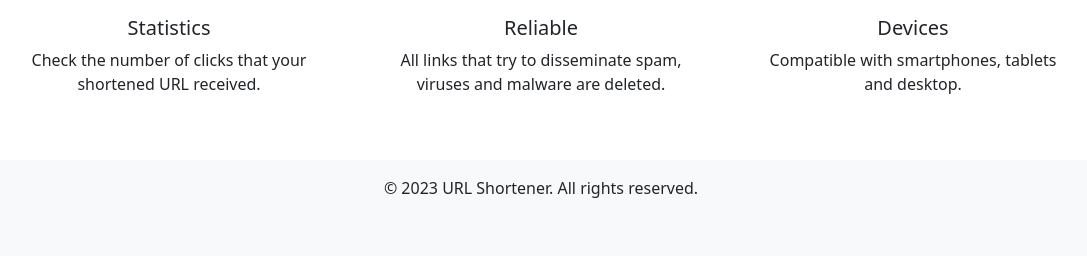
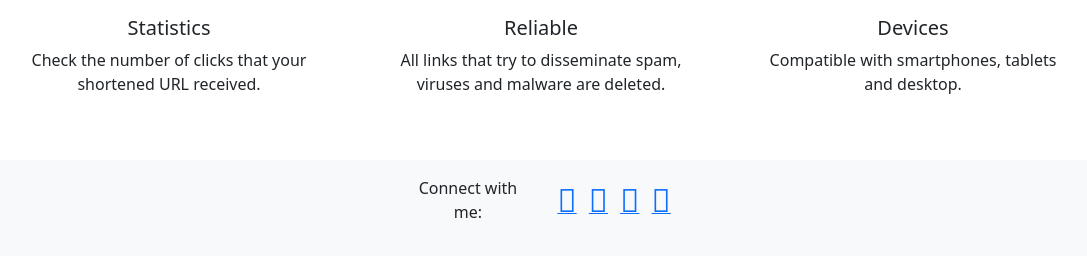
Before and after one commit to Techkrish1/ShortUrl, a Django app: page / in a window 1280 px wide. Shown: the part 975-1231 px from the top of the page, without its empty margins (99-1186 px from the left). Before the commit the page ends 1173 px from the top, so only its background shows below. Run offline with Django 4.2, Linux system fonts and the light colour scheme; some libraries are stand-ins or nearby versions.

Commit message:
Added styles and contents to the footer and navbar

```diff
--- a/shorturl/models.py
+++ b/shorturl/models.py
@@ -1,6 +1,6 @@
 from django.db import models
 
-# Create your models here.
+# Created models
 
 class urlModel(models.Model):
     longurl = models.CharField(max_length=5000)
--- a/shorturl/views.py
+++ b/shorturl/views.py
@@ -2,6 +2,7 @@ from django.shortcuts import render, HttpResponse, redirect
 import random
 from .models import urlModel
 
+# landing page of web
 
 def home(request):
     return render(request, 'landingPage.html')
--- a/templates/base.html
+++ b/templates/base.html
@@ -16,9 +16,11 @@
 </head>
 <body>
 
+
+<!-- -----------------Navbar ------------ -->
     <nav class="navbar navbar-expand-lg navbar-light bg-light">
         <div class="container">
-            <a class="navbar-brand" href="http://127.0.0.1:8000/">URL Shortener</a>
+            <a class="navbar-brand title" href="http://127.0.0.1:8000/">URL Shortener</a>
             <div class="collapse navbar-collapse">
                 <ul class="navbar-nav ml-auto">
                     <li class="nav-item">
@@ -30,10 +32,16 @@
         </div>
     </nav>
 
+    <!-- -----------------Body of the web------------ -->
+
     <div class="container mt-5 container-fluid bg-color text-center ">
+
+        <!-- -----------------paste the url ------------ -->
         {% block content %}
 
         {% endblock %}
+
+        <!-- -----------------contents about url shortener----------- -->
 
         <div class="container mt-4">
             <div class="alert alert-info">
@@ -116,11 +124,42 @@
         </div>
     </div>
 
-    <footer class="container mt-5 footer bg-light text-center py-3">
+<!-- ----------------footer content------------ -->
+
+    <footer class="footer bg-light text-dark py-3 mt-5">
         <div class="container">
-            &copy; {{ 2023 }} URL Shortener. All rights reserved.
+            <div class="text-center">
+                <div class="row">
+                    <div class="col-md-6">
+                        <p class="mb-3">Connect with me:</p>
+                    </div>
+                    <div class="col-md-6">
+                        <ul class="list-inline">
+                            <li class="list-inline-item">
+                                <a href="https://github.com/Techkrish1" target="_blank" rel="noopener noreferrer">
+                                    <i class="fab fa-github fa-2x"></i>
+                                </a>
+                            </li>
+                            <li class="list-inline-item">
+                                <a href="https://www.linkedin.com/in/gokula-krishnan-venkatesan-93a3a8227" target="_blank" rel="noopener noreferrer">
+                                    <i class="fab fa-linkedin fa-2x"></i>
+                                </a>
+                            </li>
+                            <li class="list-inline-item">
+                                <a href="mailto:krishgokul4002@gmail.com">
+                                    <i class="fas fa-envelope fa-2x"></i>
+                                </a>
+                            </li>
+                            <li class="list-inline-item">
+                                <a href="https://www.google.com" target="_blank" rel="noopener noreferrer">
+                                    <i class="fab fa-google fa-2x"></i>
+                                </a>
+                            </li>
+                        </ul>
+                    </div>
+                </div>
+            </div>
         </div>
     </footer>
-
 </body>
 </html>
--- a/templates/url_error.html
+++ b/templates/url_error.html
@@ -9,6 +9,9 @@
     {% bootstrap_css %}
     {% bootstrap_javascript %}
     {% bootstrap_messages %}
+
+    <!-- -----------------Adding some styles----------- -->
+
     <style>
         body {
             font-family: Arial, sans-serif;
@@ -55,6 +58,8 @@
 </head>
 <body>
 
+    <!-- -----------------The error box----------- -->
+
 <div class="error-container">
     <i class="material-icons">error</i>
     <h2 class="error-title">An error occurred creating the Shortened URL</h2>
--- a/templates/urlcreated.html
+++ b/templates/urlcreated.html
@@ -19,6 +19,9 @@
     </div>
 </div>
 
+<!-- -----------------adding some scripts------------ -->
+
+
 <script>
     const copyButton = document.getElementById('copyButton');
     const shortUrlInput = document.getElementById('shortUrlInput');
```
Also changed, not shown: templates/landingPage.html (+0 -7 lines), db.sqlite3.
